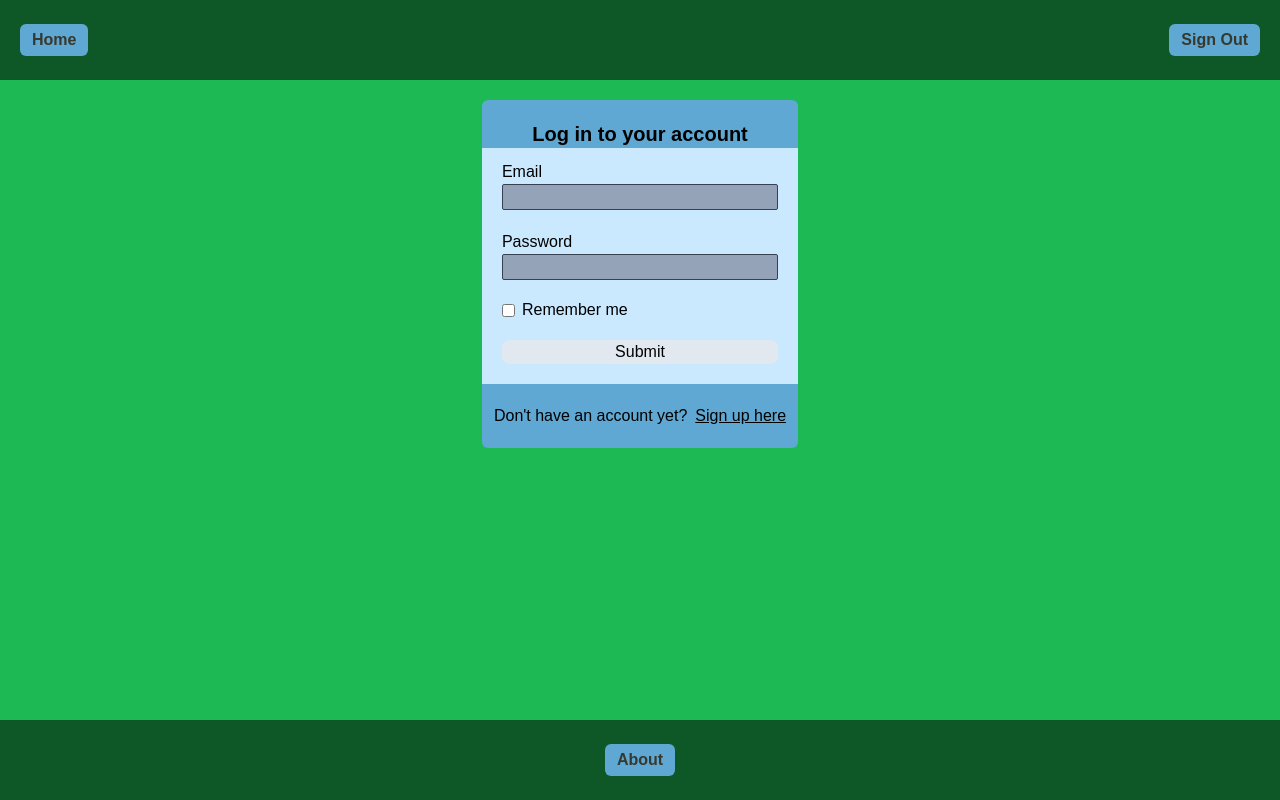
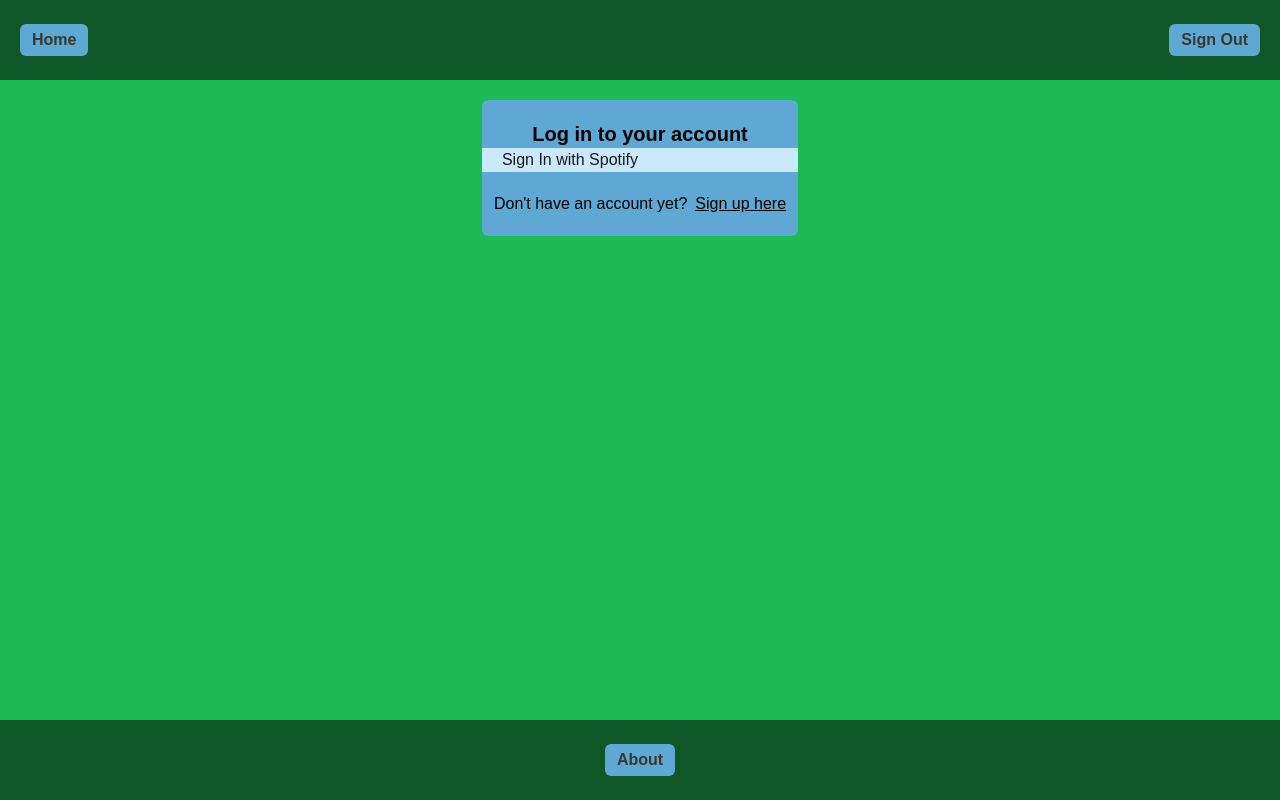
Before and after one commit to wgraham109/Spotify-App, a Next.js app in the folder spotify-app/: page /login in a window 1280 px wide. Built offline with nearby package versions, Linux system fonts and the light colour scheme.

Commit message:
initial login to spotify working, as well as retrieving the token for the api

```diff
--- a/spotify-app/src/app/(routes)/dashboard/page.js
+++ b/spotify-app/src/app/(routes)/dashboard/page.js
@@ -1,8 +1,8 @@
-"use client";
-
 import Header from "@/app/components/header";
 import Footer from "@/app/components/footer";
 import { getCode } from "@/app/lib/spotify";
+import { signOut } from "@/app/auth";
+import UserAvatar from "@/app/components/avatar";
 
 export default function Dashboard(){
     return (
@@ -10,9 +10,18 @@ export default function Dashboard(){
             <Header/>
             <main>
                 <div>
-                    <button onClick={() => getCode()}>
+                    {/* <button onClick={() => getCode()}>
                         Connect with Spotify
-                    </button>
+                    </button> */}
+                    <UserAvatar/>
+                    <form
+                        action={async () => {
+                            "use server"
+                            await signOut()
+                        }}
+                    >
+                        <button type="submit">Sign Out</button>
+                    </form>
                 </div>
             </main>
             <Footer/>
--- a/spotify-app/src/app/(routes)/login/page.js
+++ b/spotify-app/src/app/(routes)/login/page.js
@@ -1,41 +1,38 @@
 import Link from "next/link";
 import Header from "@/app/components/header";
 import Footer from "@/app/components/footer";
+import { signIn } from "@/app/auth";
 
 export default function Login(){
     return(
         <div className="flex flex-col min-h-screen w-full bg-background_light gap-5">
             <Header loggedIn={true}/>
+
             <main className="flex flex-col w-full justify-center">
                 <div className="bg-highlight rounded-md mx-auto py-5">
                     <h1 className="text-black text-center text-xl font-semibold"> Log in to your account </h1>
-                    <form className="space-y-5 bg-col_blue px-5">
-                        <div className="pt-3">
-                            <label htmlFor="email" className="text-black"> Email </label> <br></br>
-                            <input type="email" id="email" name="email" className="w-full bg-slate-400 border border-gray-700 rounded-sm text-center"/>
-                        </div>
-                        <div>
-                            <label htmlFor="password" className="text-black"> Password</label> <br></br>
-                            <input type="password" id="password" name="password" className="w-full bg-slate-400 border border-gray-700 rounded-sm text-center"/>
-                        </div>
-                        <div className="flex flex-row items-start">
-                            <div className="flex items-center h-5 w-5">
-                                <input type="checkbox" id="remember" name="remember"/>
-                            </div>
-                            <div className="flex items-center h-5">
-                                <label htmlFor="remember" className="text-black"> Remember me </label>
-                            </div>
-                        </div>
-                        <div className="pb-5">
-                            <button type="submit" className="text-black bg-slate-200 rounded-lg w-full hover:bg-highlight hover:p-1"> Submit </button>
-                        </div>
+
+
+                    <form
+                        action={async () => {
+                        "use server"
+                        await signIn("spotify", {redirectTo: "/dashboard"},
+                            { scope: 'user-read-email user-modify-playback-state' }
+                        );
+                        }}
+                        className="space-y-5 bg-col_blue px-5"
+                    >
+                        <button type="submit" className=""> Sign In with Spotify </button>
                     </form>
+
                     <div className="flex flex-row gap-2 text-black px-3 mt-5">
                         <p> Don't have an account yet? </p>
                         <Link href="/signup" className="underline"> Sign up here </Link>
                     </div>
+
                 </div>
             </main>
+
             <Footer/>
         </div>
     );
--- /dev/null
+++ b/spotify-app/src/app/api/auth/[...nextauth]/route.js
@@ -0,0 +1,2 @@
+import { handlers } from "@/app/auth"
+export const { GET, POST } = handlers
--- /dev/null
+++ b/spotify-app/src/app/auth.js
@@ -0,0 +1,24 @@
+import NextAuth from "next-auth";
+import Spotify from "next-auth/providers/spotify";
+
+export const { handlers, signIn, signOut, auth } = NextAuth({
+  providers: [
+    Spotify
+  ],
+  callbacks: {
+    session({session, token}) {
+      if(token.access_token){
+        session.access_token = token.access_token;
+      }
+
+      return session
+    },
+    jwt({token, account}){
+      if(account){
+        token.access_token = account.access_token
+      }
+
+      return token
+    }
+  }
+})
--- /dev/null
+++ b/spotify-app/src/app/components/avatar.js
@@ -0,0 +1,14 @@
+import { auth } from "../auth"
+
+export default async function UserAvatar() {
+  let session = await auth()
+
+  if (!session?.user) return null
+
+  // console.log(session);
+  return (
+    <div>
+      <img src={session.user.image} alt="User Avatar" />
+    </div>
+  )
+}
```
Also changed, not shown: 1 other file (tests, documents, lock files or other folders).
